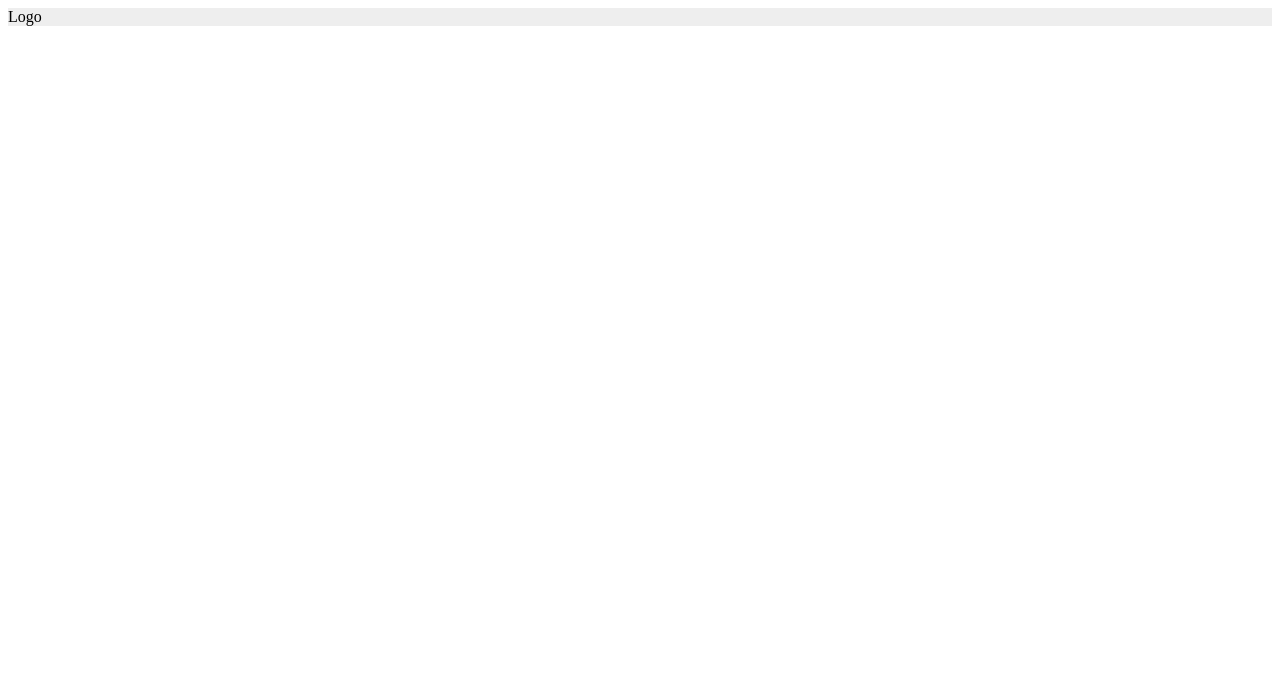
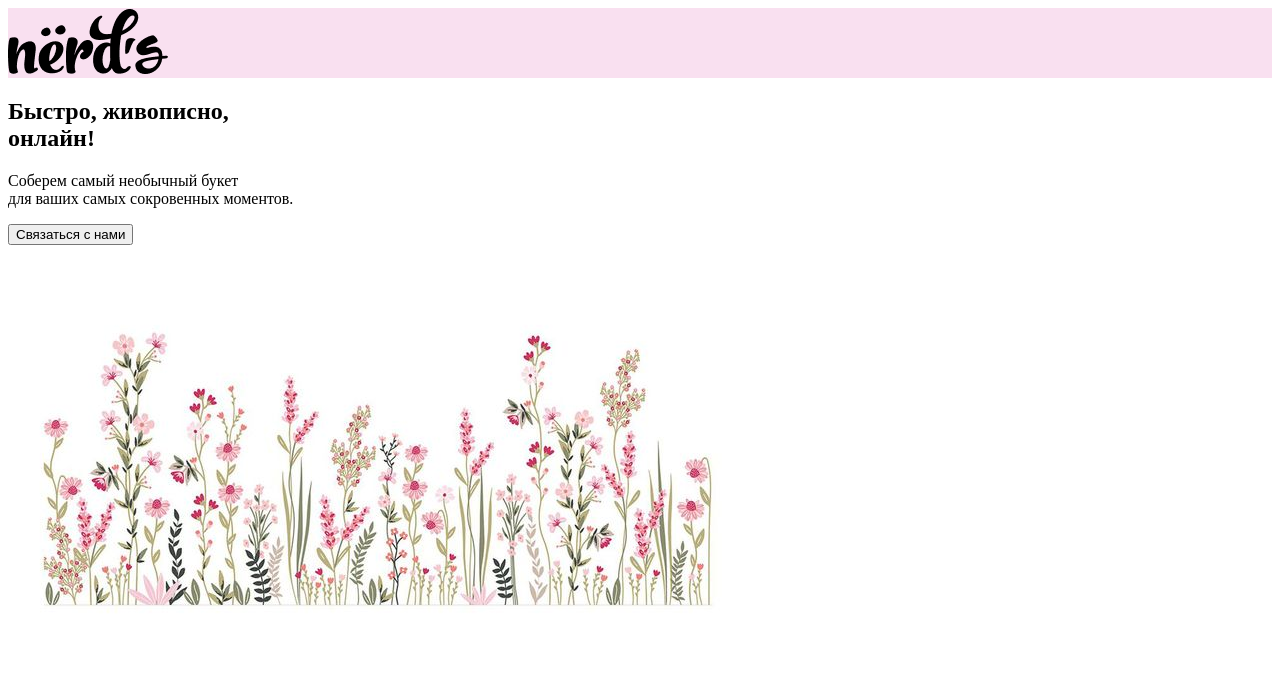
Before and after one commit to Daria4253/flower25, a plain HTML site: page index.html in a window 1280 px wide. Drawn offline with Linux system fonts and the light colour scheme.

Commit message:
added image

```diff
--- a/index.html
+++ b/index.html
@@ -1,5 +1,5 @@
 <!DOCTYPE html>
-<html lang="en">
+<html lang="ru">
 <head>
     <meta charset="UTF-8">
     <meta name="viewport" content="width=device-width, initial-scale=1.0">
@@ -7,6 +7,16 @@
     <link rel="stylesheet" href="style.css">
 </head>
 <body>
-    <header>Logo</header>
+    <header>
+        <img src="nerds-logo.png" alt="логотип" class="logo">
+    </header>
+    <div class="intro">
+        <div class="intro-block-text">
+            <h2>Быстро, живописно, <br>онлайн!</h2>
+             <p>Соберем самый необычный букет <br>для ваших самых сокровенных моментов.</p>
+            <button>Связаться с нами</button>
+    </div>
+
+    <img src="Без названия.jpg" alt="телефоны">
 </body>
 </html>
--- a/style.css
+++ b/style.css
@@ -1,3 +1,7 @@
 header{
-    background: #eeeeee;
+    background: #f9e0f0;
 }
+
+.logo{
+    width: 160px;
+}
```
Also changed, not shown: nerds-logo.png (added), Без названия.jpg (added).
